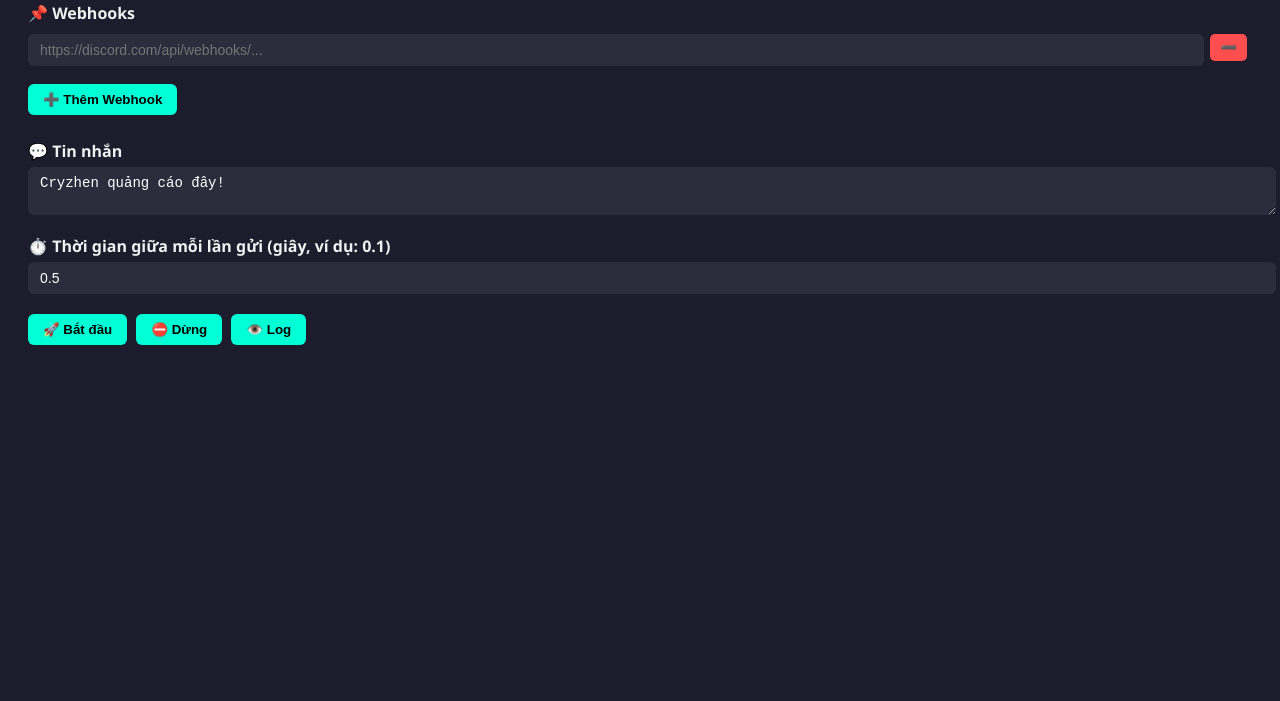
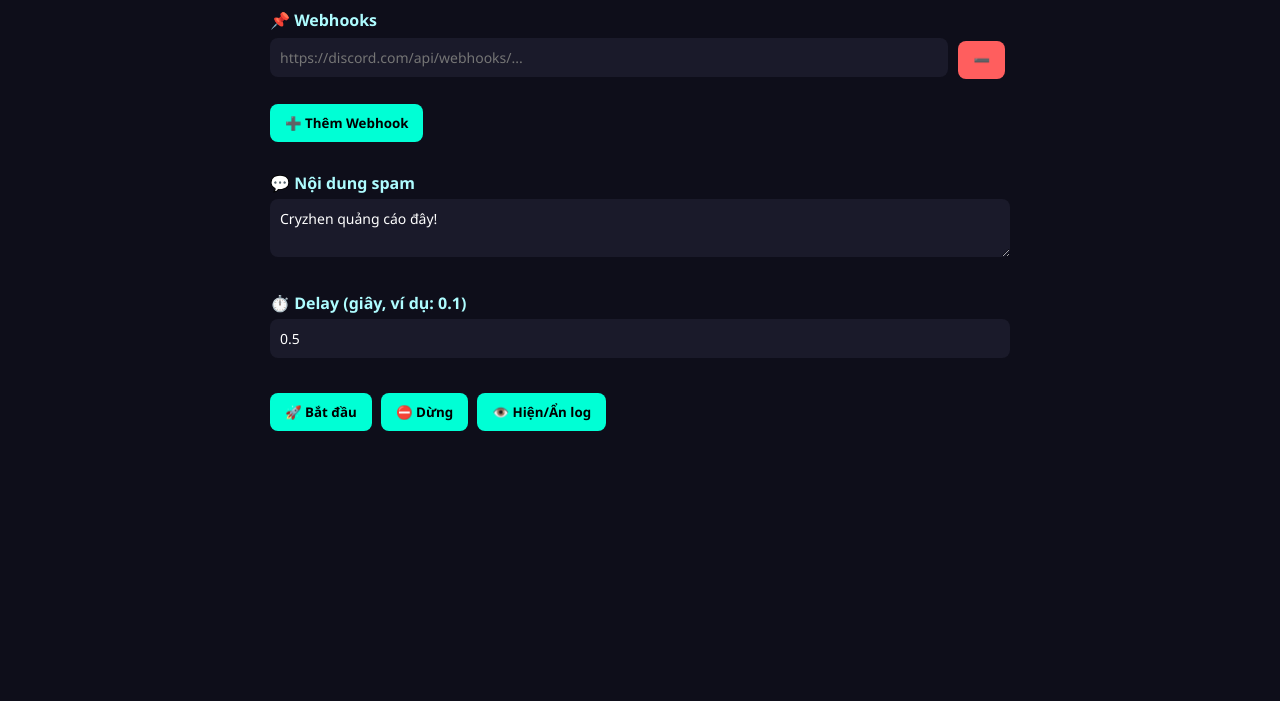
Before and after one commit to dumamaythangcrack/spamwebhook, a plain HTML site: page index.html in a window 1280 px wide. Shown: the part 99-800 px from the top of the page. Drawn offline with Linux system fonts and the light colour scheme.

Commit message:
Update index.html

```diff
--- a/index.html
+++ b/index.html
@@ -2,84 +2,122 @@
 <html lang="vi">
 <head>
   <meta charset="UTF-8">
-  <title>Cryzhen Webhook Spammer V5</title>
+  <title>Cryzhen Webhook Spammer V6</title>
   <style>
-    body {
+    * {
+      box-sizing: border-box;
       font-family: 'Segoe UI', sans-serif;
-      background: #1c1c2c;
-      color: #f0f0f0;
-      padding: 20px;
     }
+    body, html {
+      margin: 0;
+      padding: 0;
+      background: #0e0e1a;
+      color: #ffffff;
+    }
+
+    #loadingScreen {
+      position: fixed;
+      top: 0; left: 0;
+      width: 100%; height: 100%;
+      background-color: #0e0e1a;
+      display: flex;
+      justify-content: center;
+      align-items: center;
+      font-size: 24px;
+      color: #00ffd5;
+      z-index: 9999;
+    }
+
+    #mainContent {
+      display: none;
+      padding: 30px;
+      max-width: 800px;
+      margin: auto;
+    }
+
     h2 {
       text-align: center;
       color: #00ffd5;
-      margin-bottom: 20px;
+      margin-bottom: 25px;
     }
-    .form-group {
-      margin-bottom: 15px;
-    }
+
     label {
       font-weight: bold;
+      margin-bottom: 5px;
       display: block;
-      margin-bottom: 5px;
+      color: #aefcff;
     }
+
     input, textarea {
       width: 100%;
-      padding: 8px 12px;
-      border-radius: 6px;
+      padding: 10px;
+      border-radius: 8px;
       border: none;
-      background: #2c2c3c;
+      font-size: 14px;
+      background: #1a1a2a;
       color: white;
-      font-size: 14px;
+      margin-bottom: 10px;
     }
+
+    button {
+      padding: 10px 15px;
+      margin: 5px 5px 10px 0;
+      border: none;
+      background: #00ffd5;
+      color: #000;
+      font-weight: bold;
+      border-radius: 8px;
+      cursor: pointer;
+      transition: 0.2s;
+    }
+
+    button:hover {
+      background: #00c2aa;
+    }
+
     .webhook-input {
       display: flex;
       align-items: center;
-      margin-bottom: 8px;
+      gap: 10px;
+      margin-bottom: 10px;
     }
+
     .webhook-input input {
       flex: 1;
     }
+
     .webhook-input button {
-      margin-left: 6px;
-      padding: 6px 10px;
-      background: #ff4e4e;
+      background: #ff5e5e;
       color: white;
-      border: none;
-      border-radius: 5px;
-      cursor: pointer;
     }
-    button {
-      padding: 8px 15px;
-      margin: 5px 5px 10px 0;
-      border: none;
-      border-radius: 6px;
-      font-weight: bold;
-      cursor: pointer;
-      background: #00ffd5;
-      color: #000;
-    }
-    button:hover {
-      background: #00c2aa;
-    }
+
     #logBox {
       background: #101020;
+      border-radius: 8px;
       padding: 10px;
-      border-radius: 8px;
       height: 180px;
       overflow-y: auto;
       font-size: 13px;
       display: none;
-      margin-top: 10px;
     }
+
     .success { color: #00ff88; }
     .error { color: #ff4e4e; }
+
+    .form-section {
+      margin-bottom: 20px;
+    }
+
   </style>
 </head>
 <body>
-  <h2>🔥 Cryzhen Webhook Spammer V5</h2>
 
-  <div class="form-group">
+<div id="loadingScreen">⏳ Đang load dữ liệu...</div>
+
+<div id="mainContent">
+  <h2>🔥 Cryzhen Webhook Spammer V6</h2>
+
+  <div class="form-section">
     <label>📌 Webhooks</label>
     <div id="webhookContainer">
       <div class="webhook-input">
@@ -90,26 +128,37 @@
     <button onclick="addWebhookInput()">➕ Thêm Webhook</button>
   </div>
 
-  <div class="form-group">
-    <label>💬 Tin nhắn</label>
+  <div class="form-section">
+    <label>💬 Nội dung spam</label>
     <textarea id="message" rows="2">Cryzhen quảng cáo đây!</textarea>
   </div>
 
-  <div class="form-group">
-    <label>⏱️ Thời gian giữa mỗi lần gửi (giây, ví dụ: 0.1)</label>
+  <div class="form-section">
+    <label>⏱️ Delay (giây, ví dụ: 0.1)</label>
     <input type="number" id="delay" value="0.5" min="0.001" step="0.001">
   </div>
 
+  <div class="form-section">
     <button onclick="startSpam()">🚀 Bắt đầu</button>
     <button onclick="stopSpam()">⛔ Dừng</button>
-  <button onclick="toggleLog()">👁️ Log</button>
+    <button onclick="toggleLog()">👁️ Hiện/Ẩn log</button>
+  </div>
 
   <div id="logBox"></div>
+</div>
 
 <script>
   let interval;
   let currentIndex = 0;
   let logVisible = false;
+
+  // Loading screen 3s
+  window.onload = () => {
+    setTimeout(() => {
+      document.getElementById("loadingScreen").style.display = "none";
+      document.getElementById("mainContent").style.display = "block";
+    }, 3000);
+  };
 
   function addWebhookInput() {
     const container = document.getElementById("webhookContainer");
@@ -123,14 +172,13 @@
   }
 
   function removeWebhookInput(btn) {
-      const parent = btn.parentElement;
-      parent.remove();
+    btn.parentElement.remove();
   }
 
   function getWebhookList() {
     const inputs = document.querySelectorAll("#webhookContainer input");
     return Array.from(inputs)
-        .map(input => input.value.trim())
+      .map(i => i.value.trim())
       .filter(url => url.startsWith("https://discord.com/api/webhooks/"));
   }
 
@@ -175,9 +223,9 @@
         body: JSON.stringify({ content: message })
       }).then(r => {
         if (r.ok) {
-            logMessage(`[✔️] Gửi thành công tới webhook ${currentIndex + 1}`, "success");
+          logMessage(`[✔️] Thành công → webhook ${currentIndex + 1}`, "success");
         } else {
-            logMessage(`[❌] Thất bại webhook ${currentIndex + 1} | Lỗi: ${r.status}`, "error");
+          logMessage(`[❌] Lỗi gửi webhook ${currentIndex + 1} | ${r.status}`, "error");
         }
       }).catch(err => {
         logMessage(`[⚠️] Lỗi mạng: ${err}`, "error");
@@ -189,7 +237,7 @@
 
   function stopSpam() {
     clearInterval(interval);
-      logMessage("⛔ Đã dừng spam");
+    logMessage("⛔ Đã dừng spam.");
   }
 
   // Chống DevTools
@@ -200,13 +248,11 @@
       (e.ctrlKey && e.key === "U")
     ) {
       e.preventDefault();
-        alert("DevTools đã bị chặn!");
+      alert("⚠️ DevTools đã bị chặn!");
       return false;
     }
   });
-    document.addEventListener("contextmenu", function (e) {
-      e.preventDefault();
-    });
+  document.addEventListener("contextmenu", e => e.preventDefault());
 </script>
 </body>
 </html>
```
Lines whose indentation alone changed are shown as unchanged.
